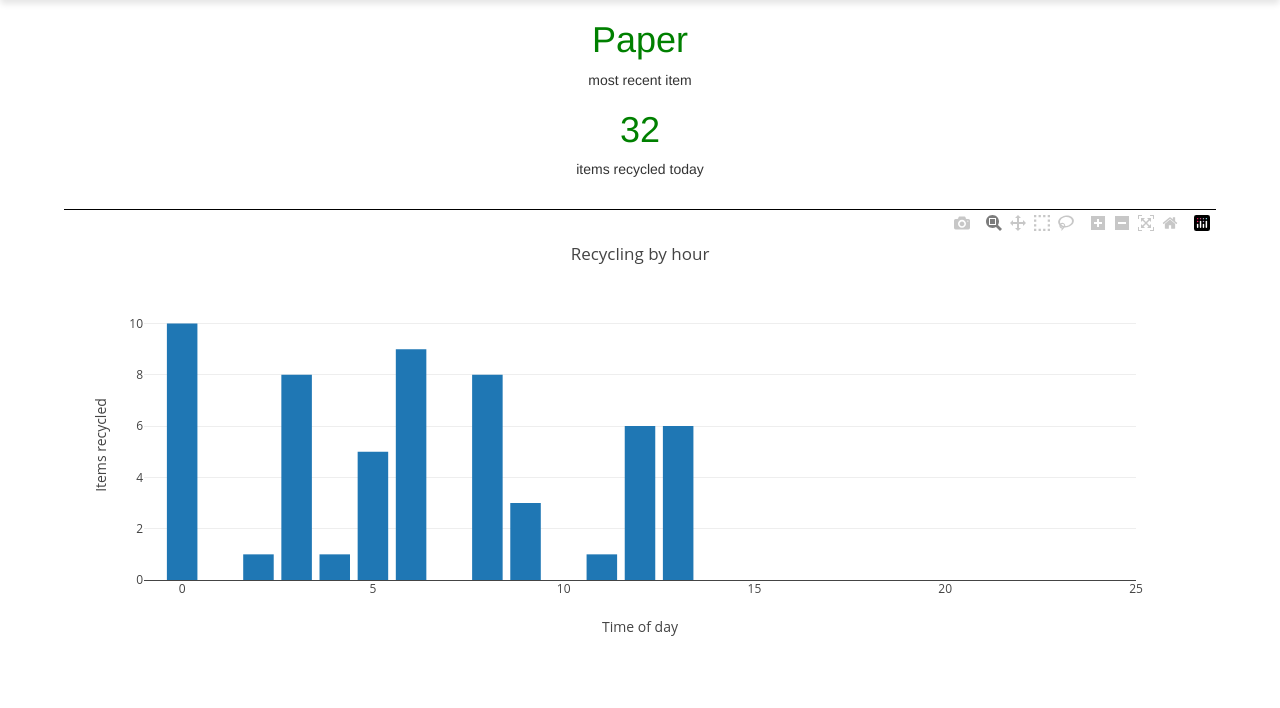
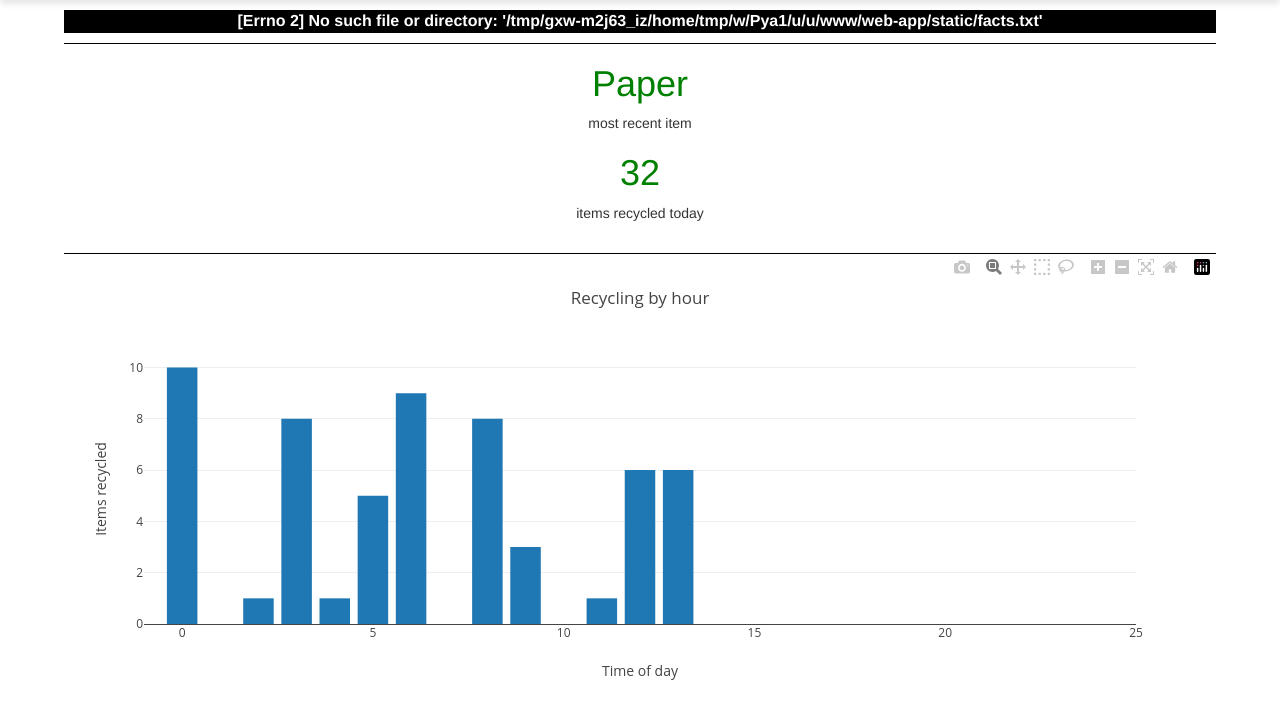
Before and after one commit to IwanIDev/year-2-iot-project, a Flask app: page /live in a window 1280 px wide. Shown: the part 92-800 px from the top of the page. Run offline with Flask 3, Linux system fonts and the light colour scheme; a user stored in the database is signed in; some libraries are stand-ins or nearby versions.

Commit message:
added template for recycling facts on live and dashboard

```diff
--- /dev/null
+++ b/web-app/Static/facts.txt
@@ -0,0 +1,4 @@
+an example fact costs 10 million GBP annually
+this made up fact contributed 10 tonnes to landfill
+300 refuse lorries are filled with fake facts every day
+for every 10 items you recycle I make up another stat
--- a/web-app/Static/styles.css
+++ b/web-app/Static/styles.css
@@ -105,3 +105,14 @@ div {
 }
 
 .error { color: red; }
+
+.split{
+    border-bottom: 1px solid black;
+}
+
+.fact{
+    background-color: black;
+    color: white;
+    font-size: medium;
+    font-weight: bold;
+}
--- a/web-app/main.py
+++ b/web-app/main.py
@@ -5,7 +5,7 @@ from flask_bootstrap import Bootstrap
 from werkzeug.security import generate_password_hash, check_password_hash
 import matplotlib.pyplot as plt
 plt.switch_backend('agg')
-import os
+import random
 
 # Initialise flask app
 app = Flask(__name__)
@@ -76,14 +76,13 @@ def home():
 @app.route("/dashboard")
 @login_required
 def dashboard():
-    return render_template("dashboard.html")
+    return render_template("dashboard.html",fact=get_fact())
 
 @app.route("/dashboard/data")
 @login_required
 def dashboard_data():
     time = request.args.get("time")
-    import random
-    print(f"getting data for last: {time}")
+
     data = {
         "xs":[
             ["Plastic","Paper","Glass","General Waste","Food"],
@@ -101,12 +100,11 @@ def dashboard_data():
 @app.route("/live")
 @login_required
 def live_view():
-    return render_template("live.html")
+    return render_template("live.html",fact=get_fact())
 
 @app.route("/live/data")
 @login_required
 def live_data():
-    import random
     tod = random.randint(9,20)
     data = {
         "recent":["Plastic","Paper","Glass","General Waste","Food"][random.randint(0,4)],
@@ -136,5 +134,19 @@ def logout():
     logout_user()
     return redirect(url_for("home"))
 
+def get_fact():
+    from pathlib import Path
+    PROJECT_DIR = Path(__file__).parent
+    path = PROJECT_DIR / 'static/facts.txt'
+    try:
+        file = path.read_text()
+        lines = file.split("\n")
+        facts = []
+        for line in lines:
+            facts.append(line)
+        return facts[random.randint(0,len(facts)-1)]
+    except Exception as e:
+        return e
+
 if __name__ == "__main__":
     app.run(port='7001')
--- a/web-app/templates/live.html
+++ b/web-app/templates/live.html
@@ -2,15 +2,13 @@
 
 {% block content %}
     <head>
-        <style>
-            .split{
-                border-bottom: 1px solid black;
-            }
-        </style>
     </head>
     <script src="https://cdn.plot.ly/plotly-latest.min.js"></script>
-    <script src="{{ url_for('static', filename='js/live.js') }}"></script>
     <body>
+        <div class="fact">
+            <p>{{ fact }}</p>
+        </div>
+        <div class="split"></div>
         <div>
             <h1 id="recent">...</h1>
             <p>most recent item</p>
@@ -22,5 +20,7 @@
         <br>
         <div class="split"></div>
         <div id="hourlyAverage"></div>
+
+        <script src="{{ url_for('static', filename='js/live.js') }}"></script>
     </body>
 {% endblock %}
```
Also changed, not shown: web-app/templates/dashboard.html (+7 -4 lines), web-app/graphs/test.png (deleted).
